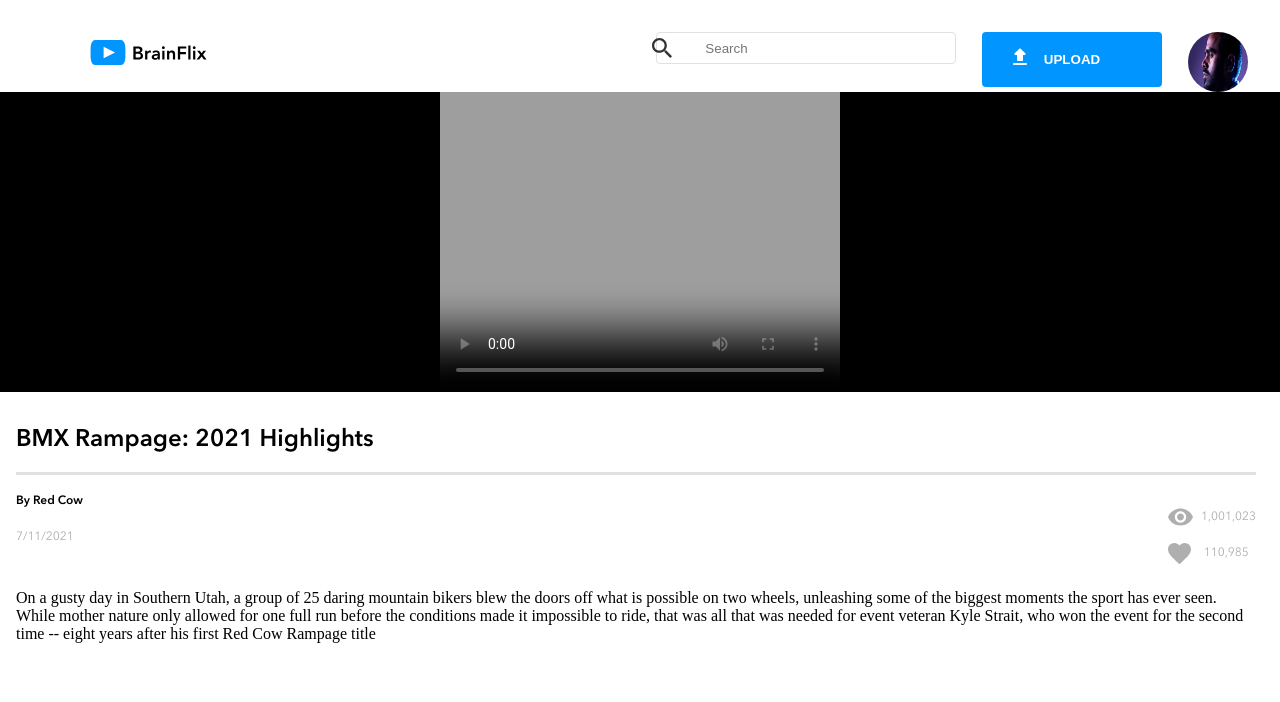
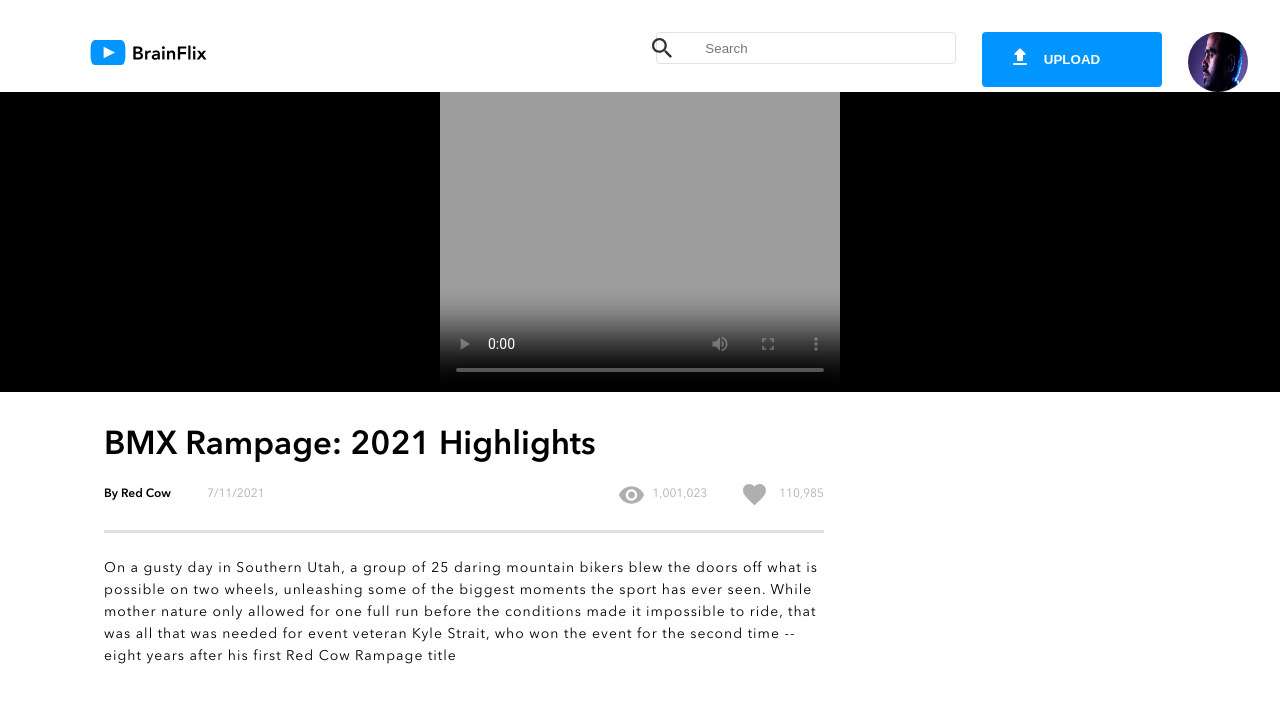
Before and after one commit to preety92/Brainflix-1, a React (Create React App) app: page /video/1 in a window 1280 px wide. Shown: the top 702 px of the page. Built offline with nearby package versions, Linux system fonts and the light colour scheme.

Commit message:
adding MainVideoDetails styling

```diff
--- a/src/components/MainVideoDetails/MainVideoDetails.scss
+++ b/src/components/MainVideoDetails/MainVideoDetails.scss
@@ -4,20 +4,37 @@
 @import "../../styles/partials/typography";
 
 .Details{
-    padding-left:1rem;
+    padding-left:1.5rem;
 padding-right:1.5rem;
+@include desktop{
+    max-width:60%;
+    margin-left: 5rem;
+}
     &__title{
         @include page_header--mobile;
        color:$brainflix-darkblack;
         padding-top:2rem;
         padding-bottom:$padding_bwcomp--mobile;
         border-bottom:3px solid $mercury;
+        @include tablet-and-desktop{
+            @include page_header--desktop;
+            border-bottom: none;
+            padding-bottom:0;
+        }
+        @include desktop{
+@include page_header--desktop;
+        }
     }
     &__channel{
 @include section_header--mobile;
 color:$brainflix-darkblack;
 font-weight:700;
 padding-top:$padding_bwcomp--mobile;
+margin-top:$padding_bwcomp--mobile;
+@include tablet-and-desktop{
+margin-top:0;
+margin-right: $padding_bheadline--desktop;
+}
     }
     &__date{
         @include section_header--mobile;
@@ -28,6 +45,9 @@ padding-top:$padding_bwcomp--mobile;
         @include section_header--mobile;
         color:$silver;
         padding-top:$padding_bwcomp--mobile;
+        @include tablet-and-desktop{
+            margin-right: $padding_bheadline--desktop;
+        }
     }
     &__likes{
         @include section_header--mobile;
@@ -35,18 +55,48 @@ padding-top:$padding_bwcomp--mobile;
         padding-top:$padding_bwcomp--mobile;
     }
     &__description{
-        // margin-top:3rem;
-        // padding-top:$padding_bwcomp--mobile;
-        // border-top:3px solid $mercury;
+        border-top:3px solid $mercury;
+        padding-top: $padding_bheadline--mobile;
+        @include body--mobile;
+        color:$brainflix-darkblack;
+        letter-spacing: 1px;
+        // font-size: 18px;
+        @include tablet-and-desktop{
+            @include body--desktop;
+        letter-spacing: 1px;
+
+        }
+        @include desktop{
+            @include body--desktop;
+        letter-spacing: 1px;
+
+        }
     }
     &__flex{
         margin-bottom:$padding_bheadline--mobile;
         display:flex;
         flex-direction:row;
         justify-content: space-between;
+        @include tablet-and-desktop{
+            @include section_header--desktop
+        }
+        @include desktop{
+            @include section_header--desktop
+        }
+    }
+    &__flexelement1{
+        @include tablet-and-desktop{
+            display:flex;
+            flex-direction: row;
+        }
     }
     &__flexelement2{
         margin-top:1rem;
+        @include tablet-and-desktop{
+            display:flex;
+            flex-direction: row;
+            margin-top:0;
+        }
     }
     &__subelement1{
         display:flex;
```
